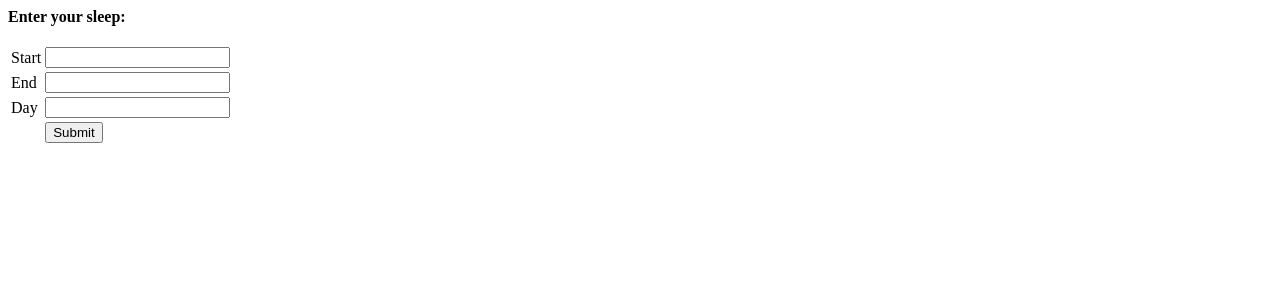
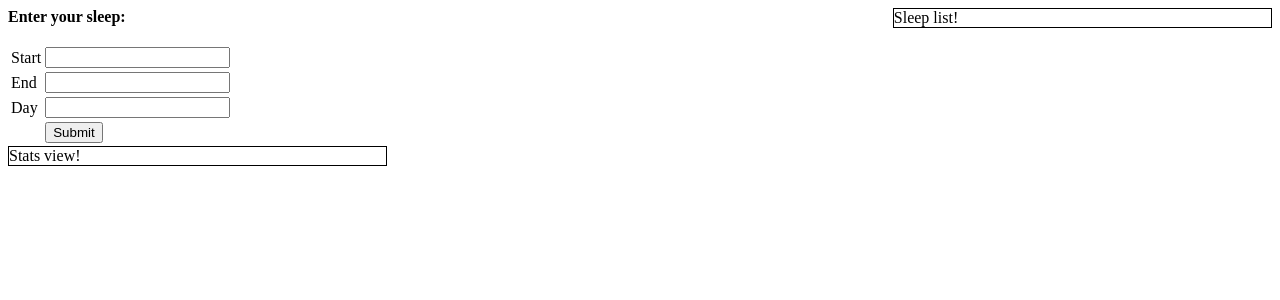
Before and after one commit to sleepers-anonymous/zscore, a Django app: page /mysleep/ in a window 1280 px wide. Shown: the top 300 px of the page. Run offline with Django 3.2, Linux system fonts and the light colour scheme; the visitor is signed in with stand-in values (Sample User, id 1); some libraries are stand-ins or nearby versions.

Commit message:
Breaks the mysleep view into three inclusion tags

```diff
--- /dev/null
+++ b/sleep/templatetags/sleep.py
@@ -0,0 +1,16 @@
+from django import template
+register = template.Library()
+
+# Inclusion tags
+@register.inclusion_tag('inclusion/stats.html')
+def statsView():
+    # Return an empty context for now
+    return {}
+@register.inclusion_tag('inclusion/sleep_list.html')
+def sleepListView():
+    # Return an empty context for now
+    return {}
+@register.inclusion_tag('inclusion/sleep_entry.html')
+def sleepEntryView():
+    # No context needed
+    return {}
--- /dev/null
+++ b/zscore/static/sleep/mysleep.css
@@ -0,0 +1,16 @@
+.sleep-entry-view
+{
+    float: left;
+    width: 30%;
+}
+.stats-view
+{
+    float: left;
+    width: 30%;
+    clear: left;
+}
+.sleep-list-view
+{
+    float:right;
+    width: 30%;
+}
--- a/zscore/templates/frame.html
+++ b/zscore/templates/frame.html
@@ -14,6 +14,7 @@
     {% block scripts %}
     <script src="/static/sleep/util.js" type="text/javascript"></script>
     {% endblock %}
+    {% block stylesheets %}{% endblock %}
     {% block meta %}{% endblock %}
   </head>
   <body>
--- /dev/null
+++ b/zscore/templates/inclusion/sleep_entry.html
@@ -0,0 +1,57 @@
+<script type="text/javascript">
+  $(document).ready(function(){
+    // Handle auto-setting the day
+    $(".sleep-entry .start").datetimepicker().datepicker("option", "onClose", function(dateText, inst) {
+      var start = $(this).datepicker("getDate");
+      var end = $(".sleep-entry .end").datepicker("getDate");
+      if (start && end) {
+        $(".sleep-entry .center").datepicker("setDate", new Date((start.valueOf() + end.valueOf())/2));
+      }
+    });
+    $(".sleep-entry .end").datetimepicker().datepicker("option", "onClose", function(dateText, inst) {
+      var end = $(this).datepicker("getDate");
+      var start = $(".sleep-entry .start").datepicker("getDate");
+      if (start && end) {
+        $(".sleep-entry .center").datepicker("setDate", new Date((start.valueOf() + end.valueOf())/2));
+      }
+    });
+    $(".sleep-entry .center").datepicker();
+
+    // Handle submission to make the AJAX request
+    $(".sleep-entry .submit").click(function() {
+      // Grab the dates
+      var start = $(".sleep-entry .start").datepicker("getDate");
+      var end = $(".sleep-entry .end").datepicker("getDate");
+      var center = $(".sleep-entry .center").datepicker("getDate");
+
+      // Make the AJAX request
+      $.post("/submit_sleep/", {
+        "start[]": dateToArray(start),
+        "end[]": dateToArray(end),
+        "center[]": dateToArray(center)
+      });
+    });
+  });
+</script>
+
+<div class="sleep-entry" style="1px solid black">
+  <b>Enter your sleep:</b>
+  <br/><br/>
+  <table>
+    <tr>
+      <td>Start</td>
+      <td><input class="start" type="text"/></td>
+    </tr>
+    <tr>
+      <td>End</td>
+      <td><input class="end" type="text"/></td>
+    </tr>
+    <tr>
+      <td>Day</td>
+      <td><input class="center" type="text"/></td>
+    </tr>
+    <tr>
+      <td></td><td><input class="submit" type="button" value="Submit"/></td>
+    </tr>
+  </table>
+</div>
--- /dev/null
+++ b/zscore/templates/inclusion/sleep_list.html
@@ -0,0 +1,3 @@
+<div style="border: 1px solid black">
+Sleep list!
+</div>
--- /dev/null
+++ b/zscore/templates/inclusion/stats.html
@@ -0,0 +1,3 @@
+<div style="border: 1px solid black">
+Stats view!
+</div>
--- a/zscore/templates/mysleep.html
+++ b/zscore/templates/mysleep.html
@@ -1,63 +1,22 @@
 {% extends "frame.html" %}
+
+{% block stylesheets %}
+{% load staticfiles %}
+<link rel="stylesheet" type="text/css" href="{% static 'sleep/mysleep.css' %}" />
+{% endblock %}
 
 {% block content %}
 
-<script type="text/javascript">
-  $(document).ready(function(){
-    // Handle auto-setting the day
-    $(".sleep-entry .start").datetimepicker().datepicker("option", "onClose", function(dateText, inst) {
-      var start = $(this).datepicker("getDate");
-      var end = $(".sleep-entry .end").datepicker("getDate");
-      if (start && end) {
-        $(".sleep-entry .center").datepicker("setDate", new Date((start.valueOf() + end.valueOf())/2));
-      }
-    });
-    $(".sleep-entry .end").datetimepicker().datepicker("option", "onClose", function(dateText, inst) {
-      var end = $(this).datepicker("getDate");
-      var start = $(".sleep-entry .start").datepicker("getDate");
-      if (start && end) {
-        $(".sleep-entry .center").datepicker("setDate", new Date((start.valueOf() + end.valueOf())/2));
-      }
-    });
-    $(".sleep-entry .center").datepicker();
+{% load sleep %}
 
-    // Handle submission to make the AJAX request
-    $(".sleep-entry .submit").click(function() {
-      // Grab the dates
-      var start = $(".sleep-entry .start").datepicker("getDate");
-      var end = $(".sleep-entry .end").datepicker("getDate");
-      var center = $(".sleep-entry .center").datepicker("getDate");
-
-      // Make the AJAX request
-      $.post("/submit_sleep/", {
-        "start[]": dateToArray(start),
-        "end[]": dateToArray(end),
-        "center[]": dateToArray(center)
-      });
-    });
-  });
-</script>
-
-<div class="sleep-entry">
-  <b>Enter your sleep:</b>
-  <br/><br/>
-  <table>
-    <tr>
-      <td>Start</td>
-      <td><input class="start" type="text"/></td>
-    </tr>
-    <tr>
-      <td>End</td>
-      <td><input class="end" type="text"/></td>
-    </tr>
-    <tr>
-      <td>Day</td>
-      <td><input class="center" type="text"/></td>
-    </tr>
-    <tr>
-      <td></td><td><input class="submit" type="button" value="Submit"/></td>
-    </tr>
-  </table>
+<div class="sleep-list-view">
+  {% sleepListView %}
+</div>
+<div class="sleep-entry-view">
+  {% sleepEntryView %}
+</div>
+<div class="stats-view">
+  {% statsView %}
 </div>
 
 {% endblock %}
```
Also changed, not shown: sleep/templatetags/__init__.py (added).
